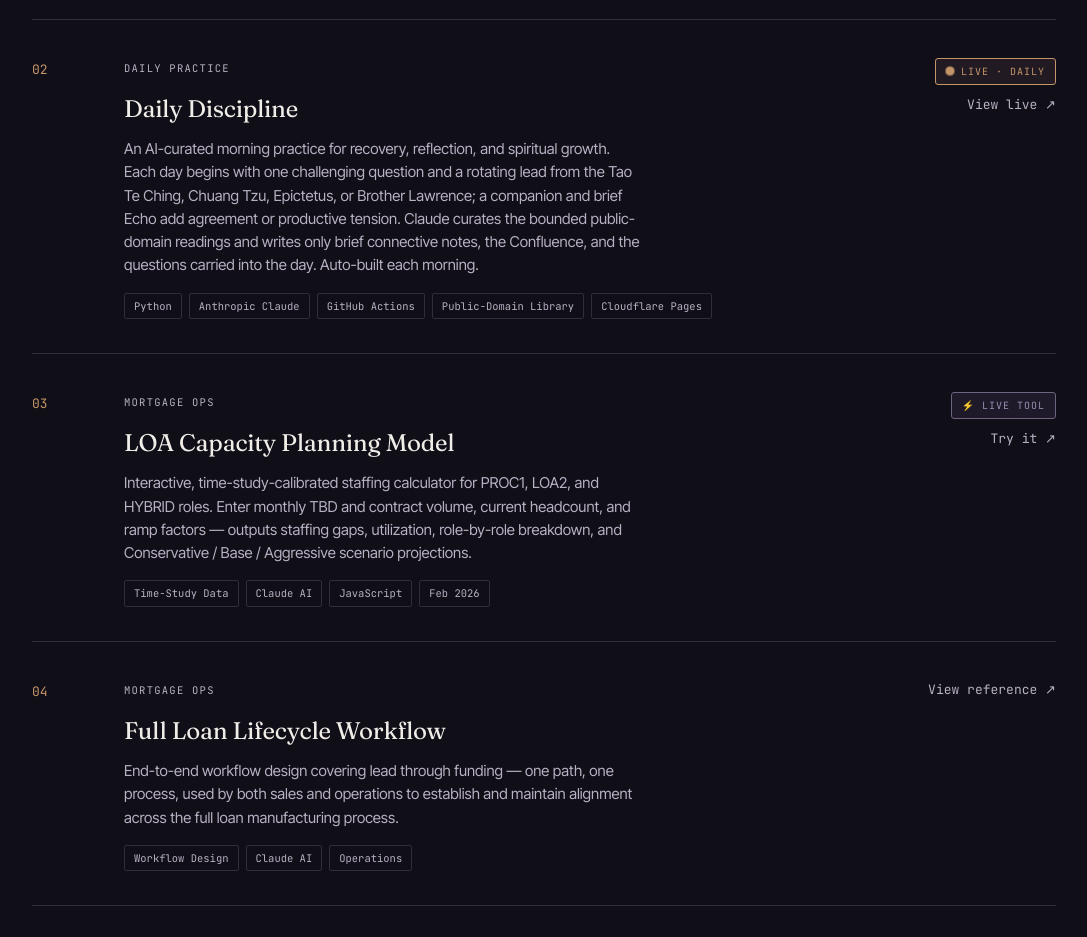
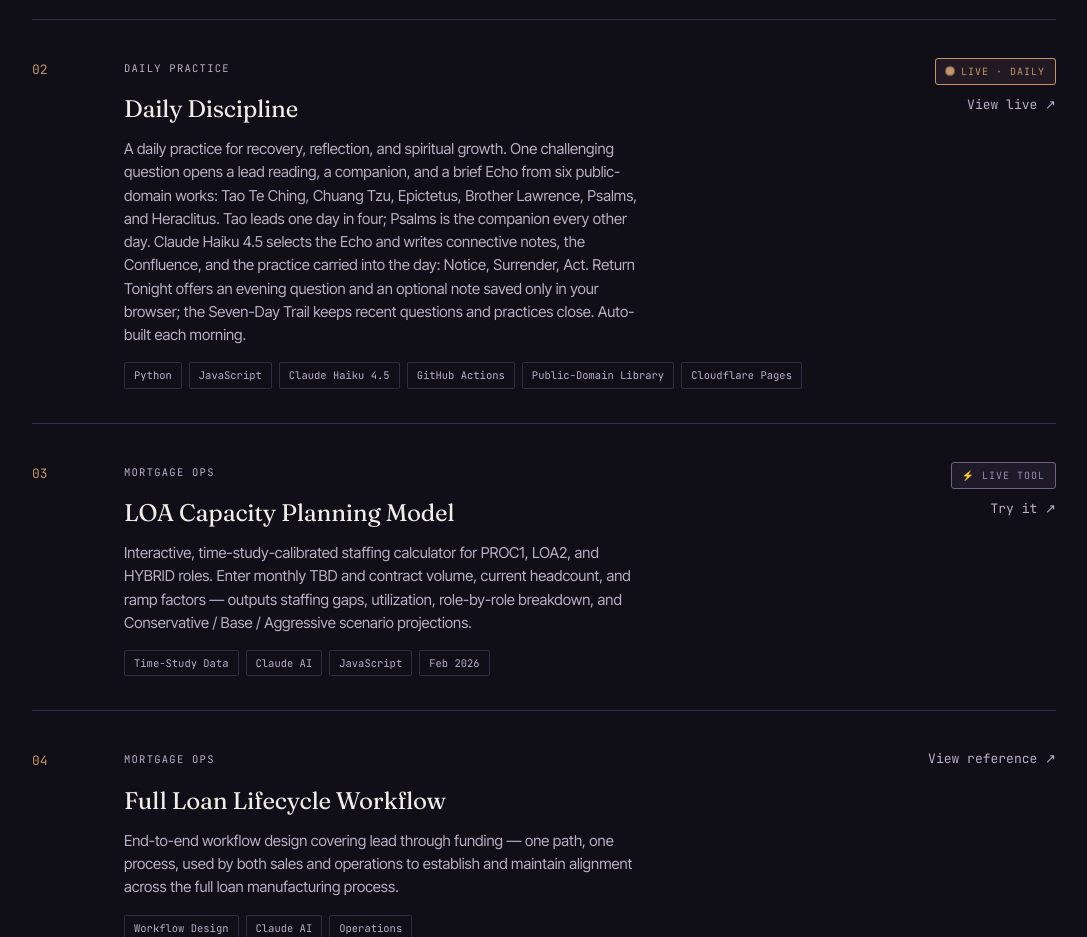
Before and after one commit to jdbates-gitit/jdb-landing, a website: page index.html in a window 1280 px wide. Shown: the part 1960-2897 px from the top of the page, without its empty margins (96-1183 px from the left). Drawn offline with Linux system fonts and the light colour scheme.

Commit message:
Update Daily Discipline card for surrender practice and Psalms

```diff
--- a/index.html
+++ b/index.html
@@ -321,8 +321,8 @@
         <div class="body">
           <span class="tag">Daily Practice</span>
           <h3>Daily Discipline</h3>
-          <p>An AI-curated morning practice for recovery, reflection, and spiritual growth. Each day begins with one challenging question and a rotating lead from the Tao Te Ching, Chuang Tzu, Epictetus, or Brother Lawrence; a companion and brief Echo add agreement or productive tension. Claude curates the bounded public-domain readings and writes only brief connective notes, the Confluence, and the questions carried into the day. Auto-built each morning.</p>
-          <div class="stack"><span>Python</span><span>Anthropic Claude</span><span>GitHub Actions</span><span>Public-Domain Library</span><span>Cloudflare Pages</span></div>
+          <p>A daily practice for recovery, reflection, and spiritual growth. One challenging question opens a lead reading, a companion, and a brief Echo from six public-domain works: Tao Te Ching, Chuang Tzu, Epictetus, Brother Lawrence, Psalms, and Heraclitus. Tao leads one day in four; Psalms is the companion every other day. Claude Haiku 4.5 selects the Echo and writes connective notes, the Confluence, and the practice carried into the day: Notice, Surrender, Act. Return Tonight offers an evening question and an optional note saved only in your browser; the Seven-Day Trail keeps recent questions and practices close. Auto-built each morning.</p>
+          <div class="stack"><span>Python</span><span>JavaScript</span><span>Claude Haiku 4.5</span><span>GitHub Actions</span><span>Public-Domain Library</span><span>Cloudflare Pages</span></div>
         </div>
         <div class="right">
           <div class="live-badge" style="background:var(--brass-bg);border:1px solid var(--brass);color:var(--brass);padding:5px 10px;border-radius:3px;font-size:10px;font-family:var(--mono);letter-spacing:0.1em;text-transform:uppercase;display:flex;align-items:center;gap:7px;white-space:nowrap;"><span class="live-dot"></span>Live · Daily</div>
```
